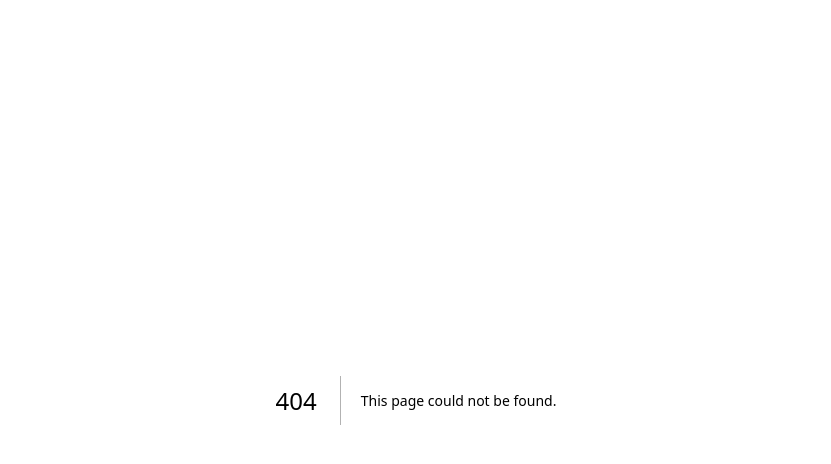
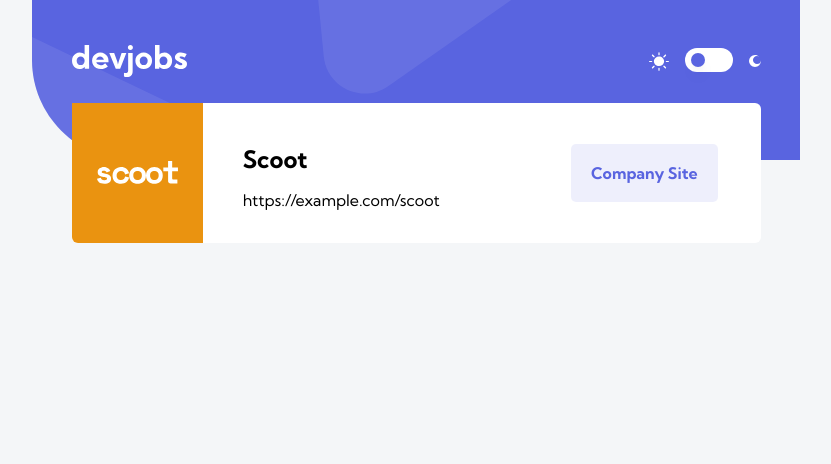
Before and after one commit to chris-nowicki/devjobs-web-app, a Next.js app: page /job/1 in a window 1280 px wide. Before the commit this address had no page. Shown: the top 464 px of the page, without its empty margins (224-1055 px from the left). Built offline with nearby package versions, Linux system fonts and the light colour scheme.

Commit message:
started working on job view page

```diff
--- /dev/null
+++ b/app/job/[id]/page.tsx
@@ -0,0 +1,19 @@
+import JobData from '@/components/JobData/JobData'
+// Load Default Data
+import DATA from '../../../json/data.json'
+const defaultData = DATA
+
+async function getJob(id: number) {
+    const res = defaultData.filter((job) => job.id == id)
+    return res[0]
+}
+
+export default async function Home({ params: { id } }: { params: any }) {
+    const jobData = await getJob(id)
+
+    return (
+        <div className="flex w-[375px] flex-col items-center md:w-[768px] lg:w-[1440px]">
+            <JobData data={jobData} />
+        </div>
+    )
+}
--- a/app/layout.tsx
+++ b/app/layout.tsx
@@ -19,13 +19,11 @@ export default function RootLayout({
     children: React.ReactNode
 }) {
     return (
-        <html lang="en" className={kumbh.variable}>
-            <body className='dark:bg-blue-200 overflow-y-scroll'>
+        <html lang="en" className={kumbh.variable} suppressHydrationWarning>
+            <body className="overflow-y-scroll dark:bg-blue-200">
                 <div className="flex flex-col items-center">
                     <Providers>
-                        <main>
-                            {children}
-                        </main>
+                        <main>{children}</main>
                     </Providers>
                 </div>
             </body>
--- a/components/FilterData/FilterData.tsx
+++ b/components/FilterData/FilterData.tsx
@@ -1,6 +1,7 @@
 'use client'
 import { useState } from 'react'
 import Header from './Header/Header'
+import Link from 'next/link'
 
 export default function FilterData({ data }: { data: any }) {
     const [filteredData, setFilteredData] = useState(data)
@@ -30,9 +31,11 @@ export default function FilterData({ data }: { data: any }) {
                                         <span className="mx-3 h-1 w-1 rounded-full bg-gray-300" />
                                         {job.contract}
                                     </div>
-                                    <h3 className="mt-3 text-blue-100 dark:text-white">
-                                        {job.position}
-                                    </h3>
+                                    <Link href={`/job/${job.id}`}>
+                                        <h3 className="mt-3 text-blue-100 dark:text-white">
+                                            {job.position}
+                                        </h3>
+                                    </Link>
                                     <span className="mt-3">{job.company}</span>
                                 </div>
                                 <h4 className=" text-[#5964E0]">
--- /dev/null
+++ b/components/JobData/Header.tsx
@@ -0,0 +1,53 @@
+import Image from 'next/image'
+import Link from 'next/link'
+// components
+import ThemeSwitcher from '../FilterData/Header/ThemeSwitcher'
+
+// icons
+import { BGHeaderDesktop, BGHeaderTablet, BGHeaderMobile, Logo } from '../Icons'
+
+export default function Header({ data }: { data: any }) {
+    return (
+        <div className="relative flex h-[202px] w-full flex-col items-center">
+            <div className="-z-10">
+                <div className="absolute top-0 left-0 hidden lg:block">
+                    <BGHeaderDesktop />
+                </div>
+                <div className="absolute left-0 top-0 hidden md:block lg:hidden">
+                    <BGHeaderTablet />
+                </div>
+                <div className="absolute top-0 left-0 md:hidden">
+                    <BGHeaderMobile />
+                </div>
+            </div>
+            <div className="flex w-full max-w-[327px] flex-col items-center md:max-w-[689px] lg:max-w-[1110px]">
+                <div className="mt-[45px] flex w-full justify-between">
+                    <Logo />
+                    <ThemeSwitcher />
+                </div>
+            </div>
+            <div className="absolute -bottom-[41px] flex h-[140px] w-full max-w-[327px] items-center rounded-bl-md rounded-br-md rounded-tr-md  bg-white dark:bg-blue-100 md:max-w-[689px]">
+                <div
+                    className="flex h-[140px] w-[140px] items-center justify-center rounded-bl-md"
+                    style={{ backgroundColor: data.logoBackground }}
+                >
+                    <Image
+                        width={81}
+                        height={23}
+                        src={data.logo}
+                        alt={data.company}
+                    />
+                </div>
+                <div className="flex w-[590px] items-center justify-between pl-10 pr-[43px]">
+                    <div className="flex h-[56px] w-[78px] flex-col gap-[13px]">
+                        <h2>{data.company}</h2>
+                        <span>{data.website}</span>
+                    </div>
+                    <Link href={data.website} className="bg-[#5964E0] bg-opacity-10 hover:bg-opacity-[.35] rounded-[5px] px-5 py-4 text-[#5964E0] font-bold text-[16px]">
+                        Company Site
+                    </Link>
+                </div>
+            </div>
+        </div>
+    )
+}
--- /dev/null
+++ b/components/JobData/JobData.tsx
@@ -0,0 +1,14 @@
+'use client'
+import Header from './Header'
+
+export default function JobData({ data }: { data: any }) {
+
+    return (
+        <>
+            <Header data={data} />
+
+            {/* Job Data  */}
+            <div className="mt-8 flex w-full max-w-[327px] flex-wrap md:mt-20 md:max-w-[689px] md:gap-[11px] lg:max-w-[1110px] lg:gap-[30px]"></div>
+        </>
+    )
+}
```
